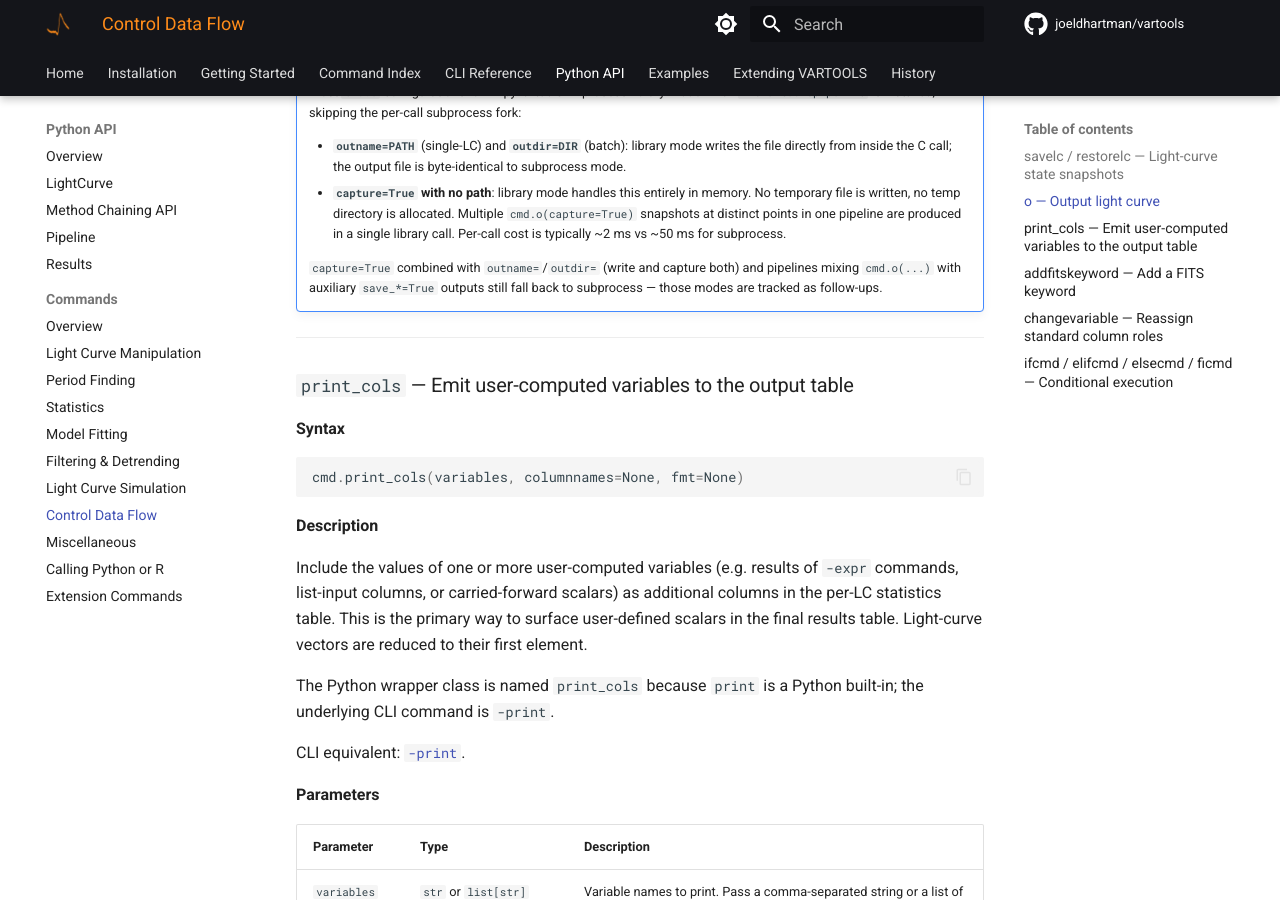
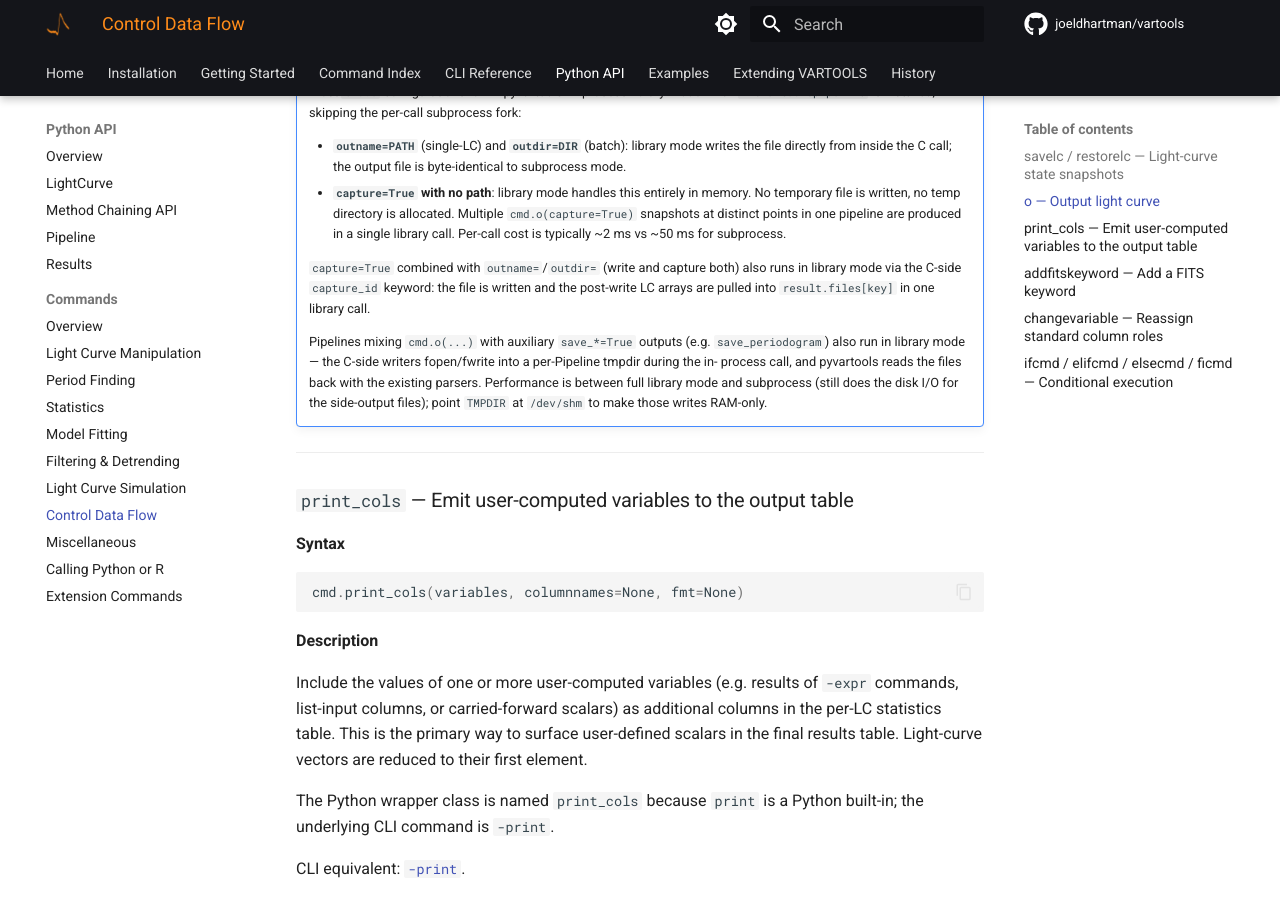
Before and after one commit to joeldhartman/vartools-site, an MkDocs documentation site: the page built from docs/python/commands/control-flow.md, in a window 1280 px wide and 900 px high, scrolled down 5722 px. Built offline with MkDocs 1.6.1 and Material for MkDocs 9.7.7, drawn with Linux system fonts in a browser that asks for light colours; comment, search, counter and statistics services are not loaded; the version menu is left out.

Commit message:
Docs: save_*=True now runs in library mode; cmd.python(inprocess=True) updated
Two doc updates reflecting library-mode coverage as of vartools r5516
+ r5517:

* control-flow.md (cmd.o entry):
  Updated the "Performance: library mode" note to remove the stale
  claim that capture+path and save_*=True fall back to subprocess.
  Both now run in library mode -- capture+path via the new
  ``capture_id`` keyword, save_*=True by routing the C-side writers
  through a per-Pipeline tmpdir.  Notes that pointing TMPDIR at
  /dev/shm makes the side-output writes RAM-only.

* python-r.md (cmd.python(inprocess=True) note):
  Removed save_*/cmd.o from the obstacle list in the prose -- they
  are no longer obstacles for inprocess=True.  Remaining obstacles
  (UserCommand/userlib, randseed/skipmissing/jdtol/matchstringid,
  init_lc_vars, timeout, batch entry points) still apply.

🤖 Generated with [Claude Code](https://claude.com/claude-code)

Co-Authored-By: Claude Opus 4.7 (1M context) <noreply@anthropic.com>

```diff
--- a/docs/python/commands/control-flow.md
+++ b/docs/python/commands/control-flow.md
@@ -202,9 +202,17 @@ phased_lcs = batch.files["phased"]   # list of 10 LightCurve objects
       Per-call cost is typically ~2 ms vs ~50 ms for subprocess.
 
     `capture=True` combined with `outname=`/`outdir=` (write and capture
-    both) and pipelines mixing `cmd.o(...)` with auxiliary `save_*=True`
-    outputs still fall back to subprocess — those modes are tracked as
-    follow-ups.
+    both) also runs in library mode via the C-side `capture_id` keyword:
+    the file is written and the post-write LC arrays are pulled into
+    `result.files[key]` in one library call.
+
+    Pipelines mixing `cmd.o(...)` with auxiliary `save_*=True` outputs
+    (e.g. `save_periodogram`) also run in library mode — the C-side
+    writers fopen/fwrite into a per-Pipeline tmpdir during the in-
+    process call, and pyvartools reads the files back with the
+    existing parsers.  Performance is between full library mode and
+    subprocess (still does the disk I/O for the side-output files);
+    point `TMPDIR` at `/dev/shm` to make those writes RAM-only.
 
 ---
 
```
Also changed, not shown: docs/python/commands/python-r.md (+1 -1 lines).
